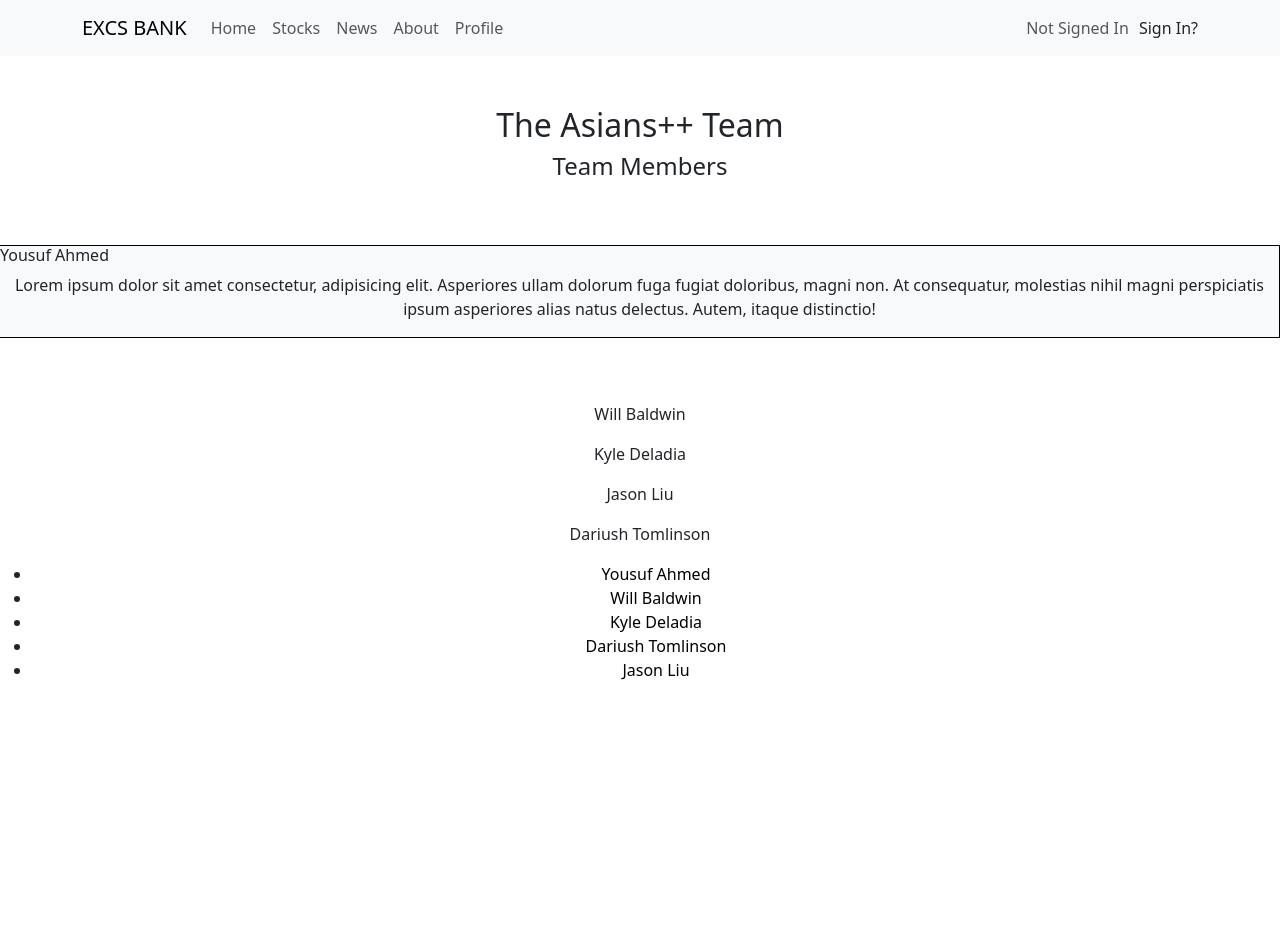
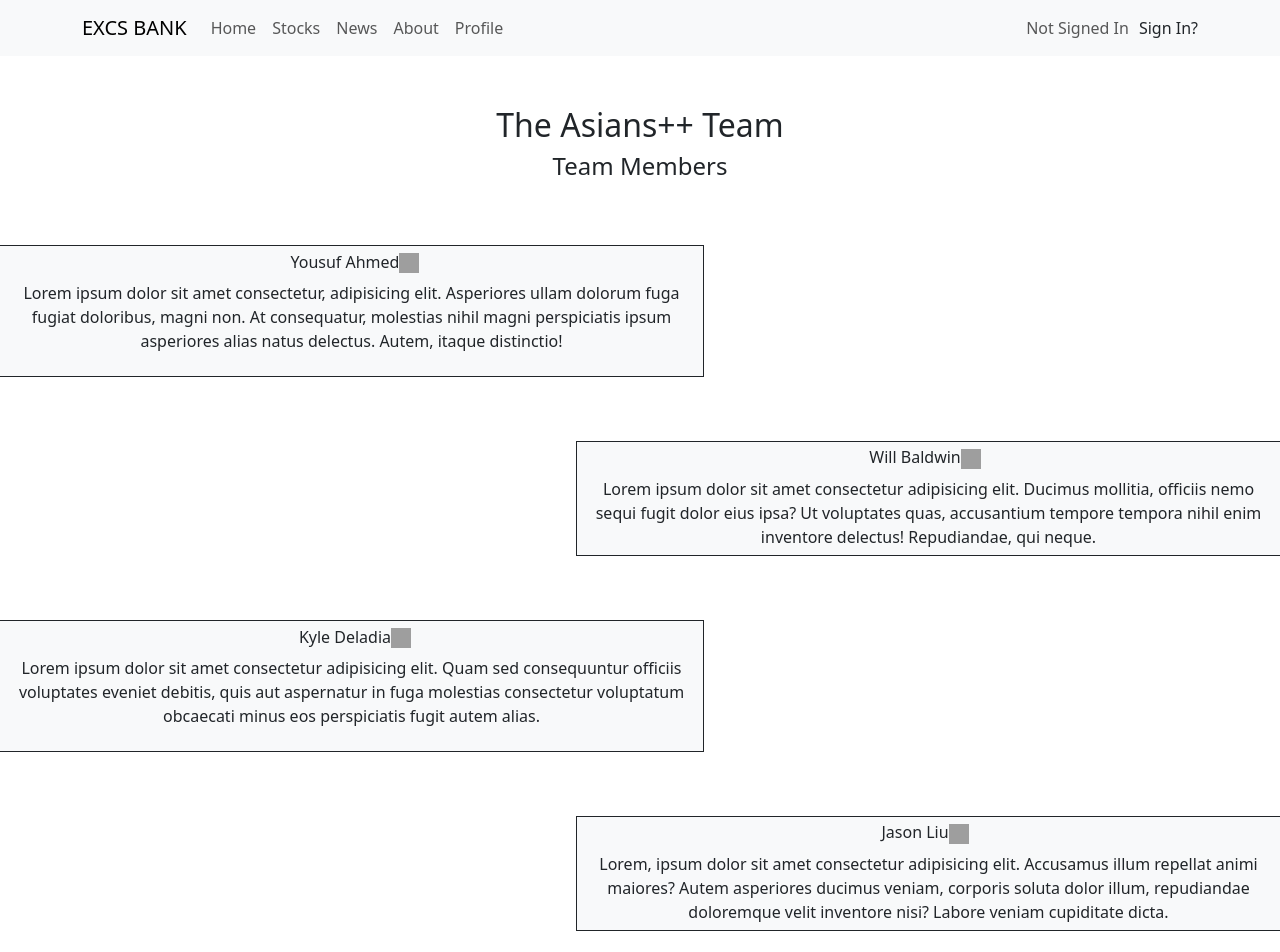
Before and after one commit to JiaJasonLiu/HackSouthWest2024, a React (Create React App) app in the folder frontend/: page /about in a window 1280 px wide. Shown: the top 952 px of the page. Before the commit the page ends 800 px from the top, so only its background shows below. Built offline with nearby package versions, Linux system fonts and the light colour scheme; grey boxes are pictures that could not be loaded.

Commit message:
Modified about.css and about.jsx

```diff
--- a/frontend/src/css/about.css
+++ b/frontend/src/css/about.css
@@ -13,21 +13,36 @@ a {
     text-align: center;
 }
 
-.memberInfoLeft {
+.memberInfo {
+    padding: 0.5%;
+    border: solid;
+    border-width: 1px;
+
     background-color: rgb(248,249,250);
     margin-top: 5%;
     margin-bottom: 5%;
-
-    border: solid;
-    border-width: 1px;
-    border-left-width: 0;
-    border-color: black;
-
-    position: relative;
-    text-align: center;
-
 }
 
 .nameLeft {
-    text-align: start;
+    margin-left: 1%;
 }
+
+.nameRight{
+    margin-right: 1%;
+}
+
+.contentLeft {
+    margin-right: 45%;
+
+    border-left-width: 0;
+    position: relative;
+    text-align: center;
+}
+
+.contentRight {
+    margin-left: 45%;
+
+    border-right-width: 0;
+    position: relative;
+    text-align: center;
+}
--- a/frontend/src/pages/About.jsx
+++ b/frontend/src/pages/About.jsx
@@ -8,23 +8,46 @@ function About() {
           <div style = {{ marginTop: '50px'}}>
             <h2>The Asians++ Team</h2>
             <h4>Team Members</h4>
-            <div className='memberInfoLeft'>
-              <p id='YA'>
-                <h6 className='nameLeft'>Yousuf Ahmed</h6>
+            <div className='memberInfo contentLeft'>
+              <p>
+                <h6 className='nameLeft'>Yousuf Ahmed
+                <a href='https://github.com/yousufaahmed' target='_blank' rel="noreferrer noopener"><img src='https://img.icons8.com/?size=256&id=62856&format=png' width='20px' height='20px'></img></a>
+                </h6>
                 Lorem ipsum dolor sit amet consectetur, adipisicing elit. Asperiores ullam dolorum fuga fugiat doloribus, magni non. At consequatur, molestias nihil magni perspiciatis ipsum asperiores alias natus delectus. Autem, itaque distinctio!
               </p>
             </div>
-            <p id='WB'>Will Baldwin</p>
-            <p id='KD'>Kyle Deladia</p>
-            <p id='JL'>Jason Liu</p>
-            <p id='DT'>Dariush Tomlinson</p>
-            <ul>
-                <li><a href='https://github.com/yousufaahmed'>Yousuf Ahmed</a></li>
-                <li><a href='https://github.com/William-Baldwin'>Will Baldwin</a></li>
-                <li><a href='https://github.com/threelyK'>Kyle Deladia</a></li>
-                <li><a href=''>Dariush Tomlinson</a></li>
-                <li><a href='https://github.com/JiaJasonLiu'>Jason Liu</a></li>
-            </ul>
+            <div>
+              <p className='memberInfo contentRight'>
+                <h6 className='nameRight'>Will Baldwin
+                <a href='https://github.com/William-Baldwin' target='_blank' rel="noreferrer noopener"><img src='https://img.icons8.com/?size=256&id=62856&format=png' width='20px' height='20px'></img></a>
+                </h6>
+                Lorem ipsum dolor sit amet consectetur adipisicing elit. Ducimus mollitia, officiis nemo sequi fugit dolor eius ipsa? Ut voluptates quas, accusantium tempore tempora nihil enim inventore delectus! Repudiandae, qui neque.
+              </p>
+            </div>
+            <div className='memberInfo contentLeft'>
+              <p>
+                <h6 className='nameLeft'>Kyle Deladia
+                <a href='https://github.com/threelyK' target='_blank' rel="noreferrer noopener"><img src='https://img.icons8.com/?size=256&id=62856&format=png' width='20px' height='20px'></img></a>
+                </h6>
+                Lorem ipsum dolor sit amet consectetur adipisicing elit. Quam sed consequuntur officiis voluptates eveniet debitis, quis aut aspernatur in fuga molestias consectetur voluptatum obcaecati minus eos perspiciatis fugit autem alias.
+              </p>
+            </div>
+            <div>
+              <p className='memberInfo contentRight'>
+                <h6 className='nameRight'>Jason Liu
+                <a href='https://github.com/JiaJasonLiu' target='_blank' rel="noreferrer noopener"><img src='https://img.icons8.com/?size=256&id=62856&format=png' width='20px' height='20px'></img></a>
+                </h6>
+                Lorem, ipsum dolor sit amet consectetur adipisicing elit. Accusamus illum repellat animi maiores? Autem asperiores ducimus veniam, corporis soluta dolor illum, repudiandae doloremque velit inventore nisi? Labore veniam cupiditate dicta.
+              </p>
+            </div>
+            <div className='memberInfo contentLeft'>
+              <p>
+                <h6 className='nameLeft'>Dariush Tomlinson
+                <a href='https://github.com/notdari' target='_blank' rel="noreferrer noopener"><img src='https://img.icons8.com/?size=256&id=62856&format=png' width='20px' height='20px'></img></a>
+                </h6>
+                Lorem ipsum dolor sit amet consectetur adipisicing elit. Voluptatum beatae minima consectetur, repudiandae, vitae assumenda ab minus accusantium quidem commodi rem, ducimus provident aperiam numquam blanditiis! Illo facilis neque quas.
+              </p>
+            </div>
           </div>
     </div>
   );
```
Also changed, not shown: frontend/src/images/GitHub-Mark-ea2971cee799.png (deleted).
